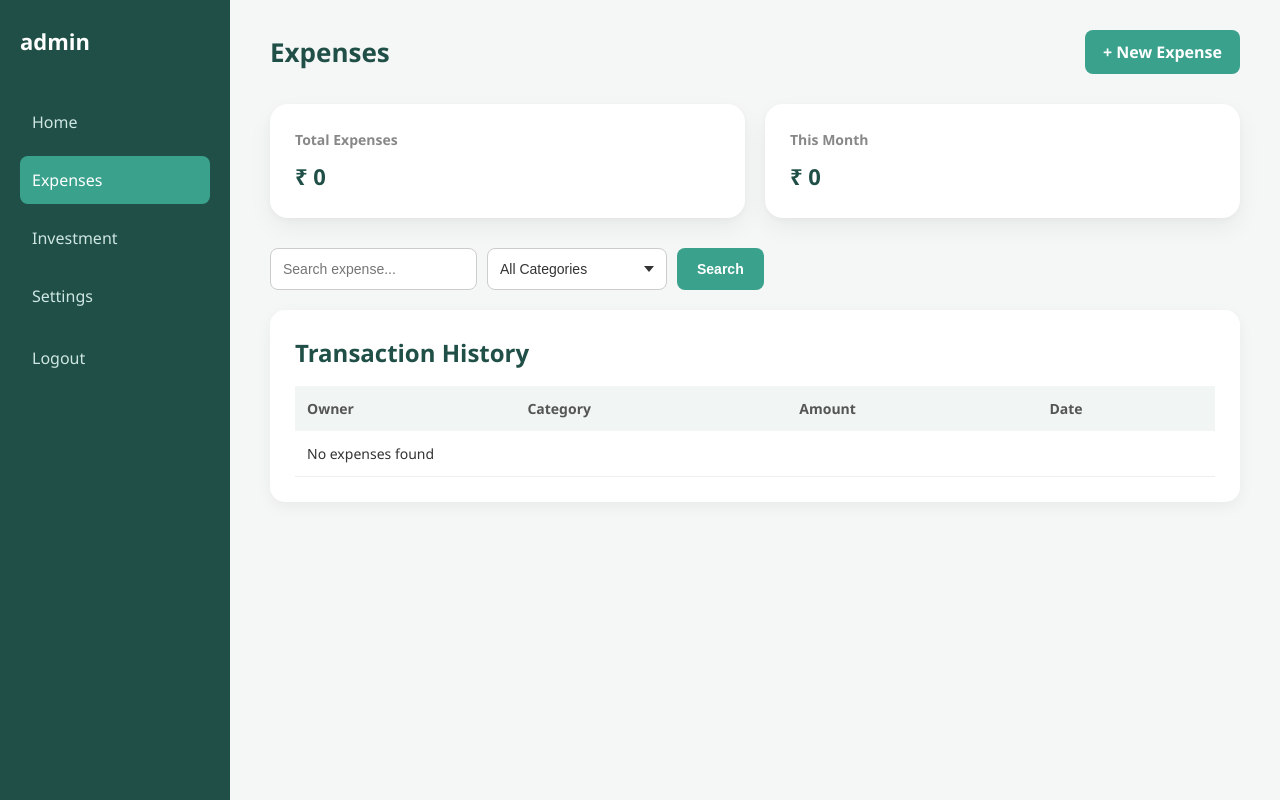
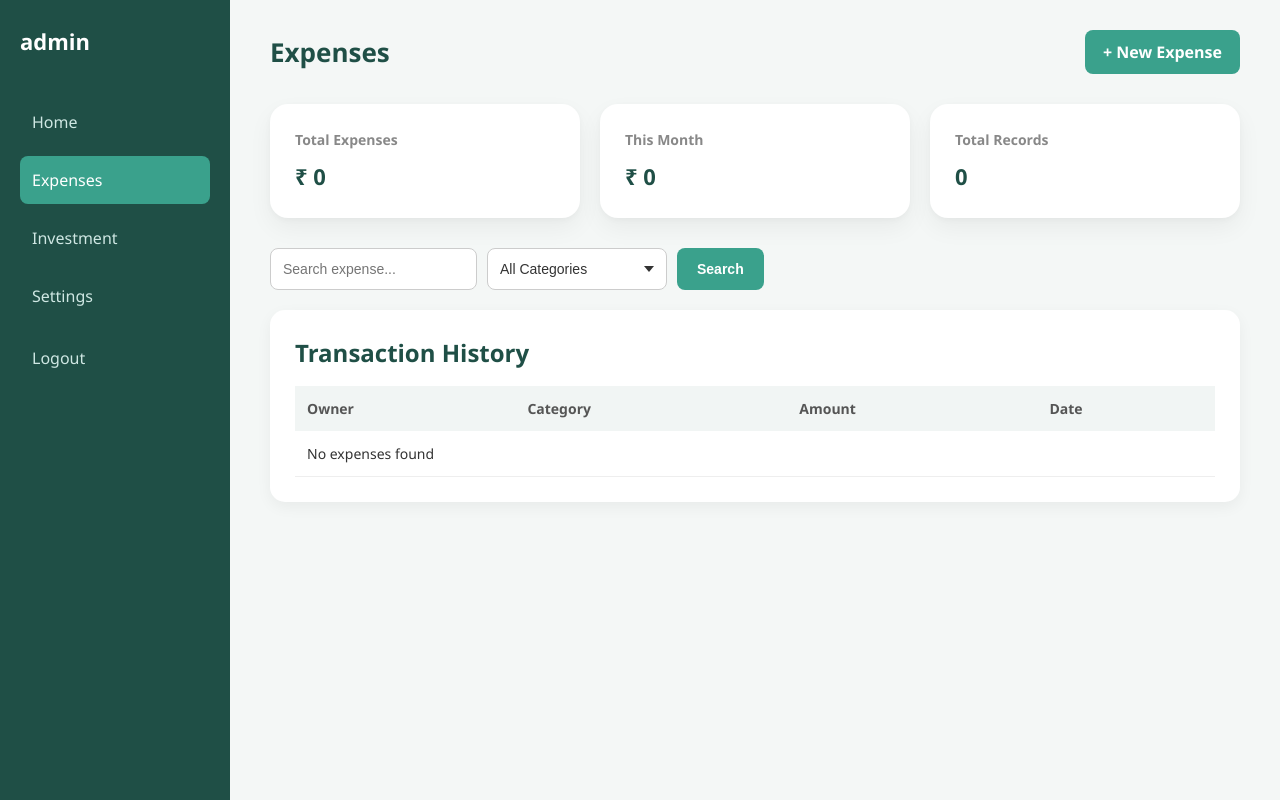
Before and after one commit to Naman-Punamiya/Expense-Tracker, a Django app: page /expenses/ in a window 1280 px wide. Run offline with Django 3.2, Linux system fonts and the light colour scheme; a user stored in the database is signed in; data comes from the database, SQL or seed files in the repository; both versions use the stored data as it was after the commit.

Commit message:
added total record in expense

```diff
--- a/templates/project_expenses.html
+++ b/templates/project_expenses.html
@@ -58,7 +58,13 @@
                 <h3>This Month</h3>
                 <p>₹ {{ monthly_expenses|intcomma }}</p>
             </div>
-        </div>
+
+            <div class="card">
+                <h3>Total Records</h3>
+                <p>{{ expenses|length }}</p>
+              </div>
+            </div>
+
 
         <div style="margin: 20px 0; display: flex; justify-content: flex-start">
 
```
Also changed, not shown: db.sqlite3.
